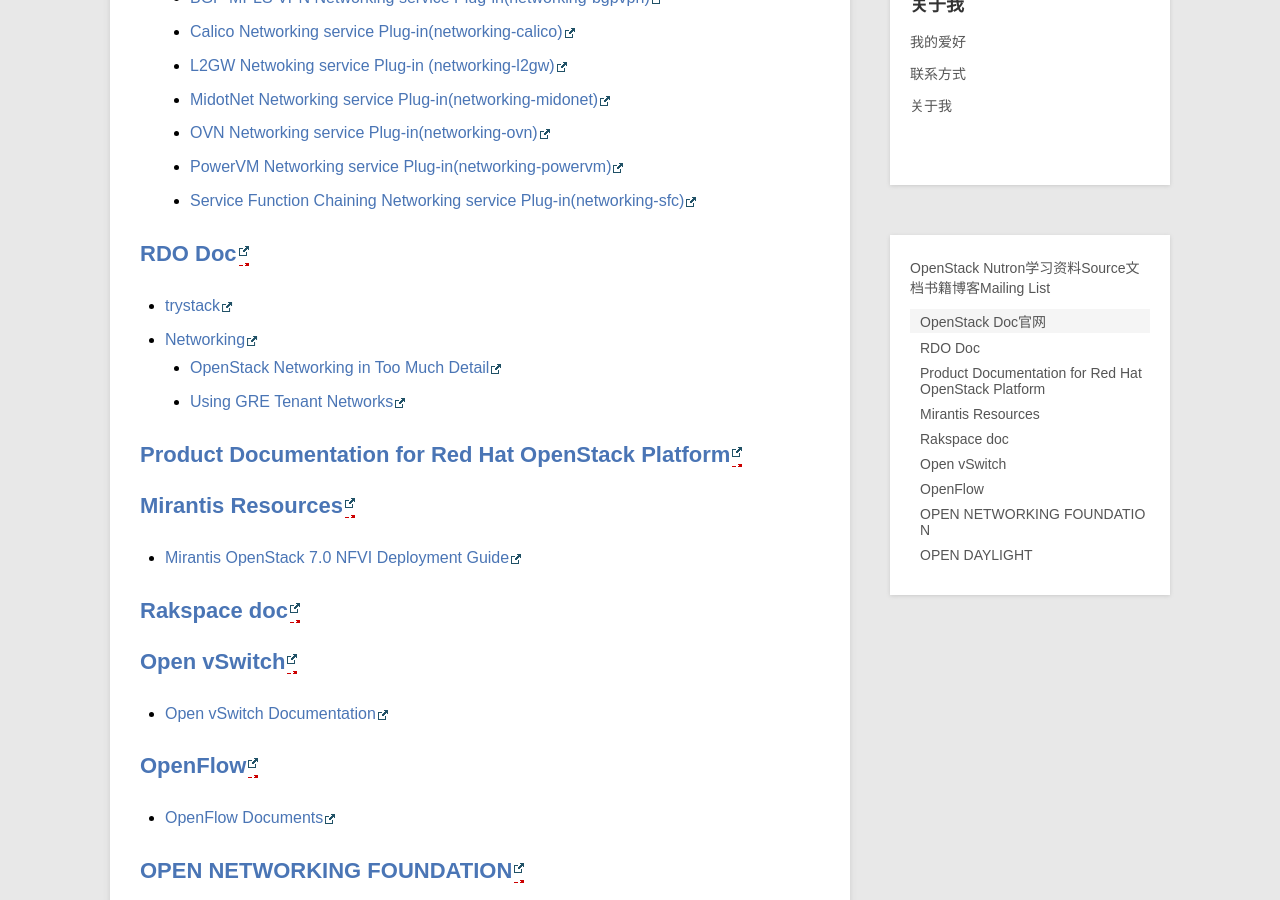
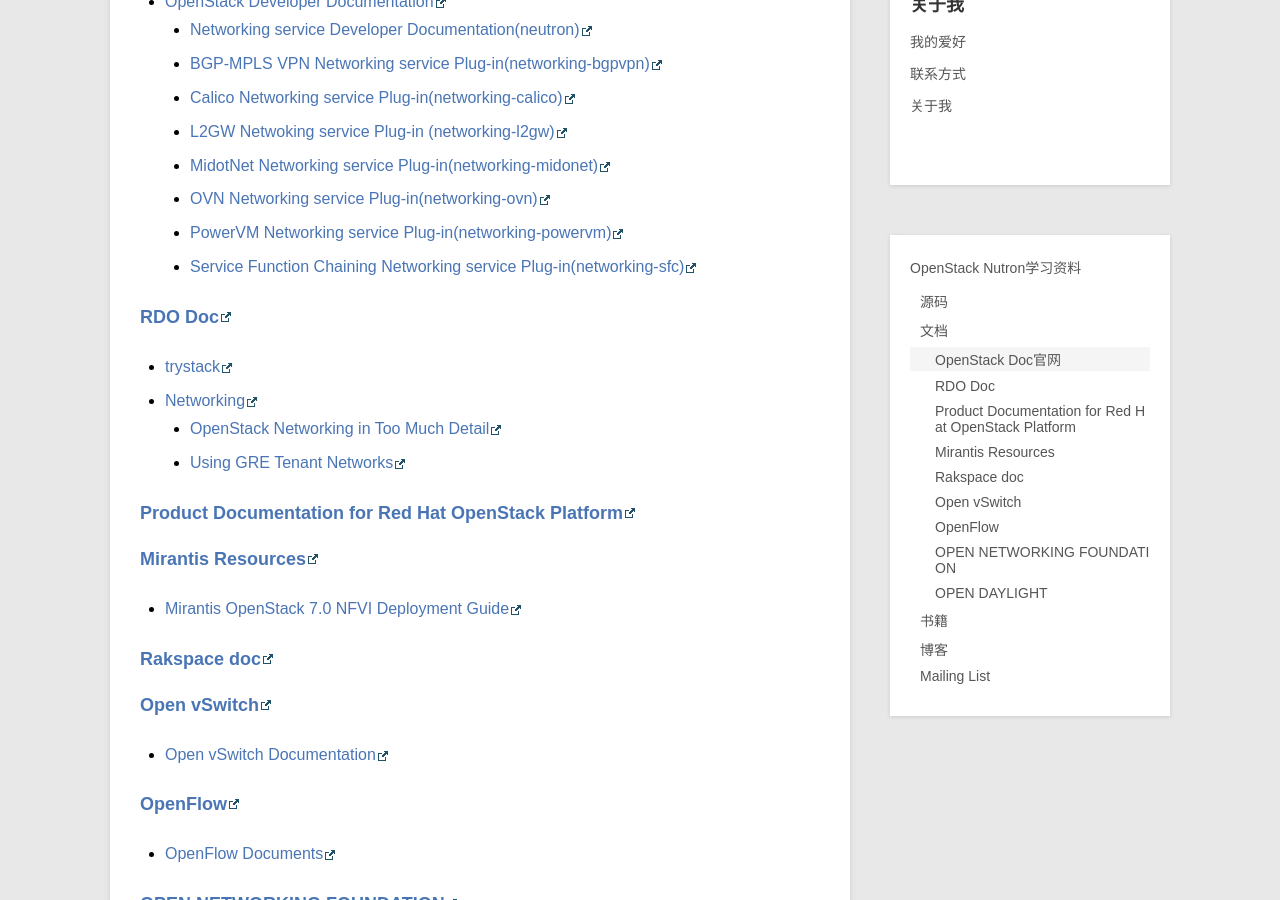
Before and after one commit to xiaofandh12/xiaofandh12.github.io, a Jekyll site: the page built from _posts/blog/2016-04-21-OpenStack-Nutron-Learning-Material.md, in a window 1280 px wide and 900 px high, scrolled down 1350 px. Built offline with Jekyll 4.4.1, drawn with Linux system fonts in a browser that asks for light colours; Markdown is read by kramdown in place of the engine named in the settings; comment, search, counter and statistics services are not loaded.

Commit message:
2016-04-21-OpenStack-Neutron-Learning-Material.md一级标题显示有问题

```diff
--- a/_posts/blog/2016-04-21-OpenStack-Nutron-Learning-Material.md
+++ b/_posts/blog/2016-04-21-OpenStack-Nutron-Learning-Material.md
@@ -5,11 +5,11 @@
 category: blog
 ---
 
-# Source
+## 源码
 [OpenStack Neutron](https://github.com/openstack/neutron)
 
-#文档
-## [OpenStack Doc官网](http://docs.openstack.org)
+## 文档
+### [OpenStack Doc官网](http://docs.openstack.org)
 
 * [OpenStack Installation Guide for Red Hat Enterprise Linux and CentOS](http://docs.openstack.org/mitaka/install-guide-rdo/)
 * [OpenStack Networking Guide](http://docs.openstack.org/mitaka/networking-guide/)
@@ -44,34 +44,34 @@
 	* [PowerVM Networking service Plug-in(networking-powervm)](http://docs.openstack.org/developer/networking-powervm/)
 	* [Service Function Chaining Networking service Plug-in(networking-sfc)](http://docs.openstack.org/developer/networking-sfc/)
 
-## [RDO Doc](https://www.rdoproject.org/documentation/)
+### [RDO Doc](https://www.rdoproject.org/documentation/)
 
 * [trystack](http://trystack.org)
 * [Networking](https://www.rdoproject.org/documentation/networking/)
 	* [OpenStack Networking in Too Much Detail](https://www.rdoproject.org/networking/networking-in-too-much-detail/)
 	* [Using GRE Tenant Networks](https://www.rdoproject.org/networking/using-gre-tenant-networks/)
 
-## [Product Documentation for Red Hat OpenStack Platform](https://access.redhat.com/documentation/en/red-hat-openstack-platform/)
+### [Product Documentation for Red Hat OpenStack Platform](https://access.redhat.com/documentation/en/red-hat-openstack-platform/)
 
-## [Mirantis Resources](https://www.mirantis.com/openstack-resources/)
+### [Mirantis Resources](https://www.mirantis.com/openstack-resources/)
 
 * [Mirantis OpenStack 7.0 NFVI Deployment Guide](https://content.mirantis.com/MOS-7-NFVI-Whitepaper-Landing-Page.html)
 
-## [Rakspace doc](http://docs.rackspace.com)
+### [Rakspace doc](http://docs.rackspace.com)
 
-## [Open vSwitch](http://openvswitch.org)
+### [Open vSwitch](http://openvswitch.org)
 
 * [Open vSwitch Documentation](http://openvswitch.org/support/)
 
-## [OpenFlow](http://archive.openflow.org)
+### [OpenFlow](http://archive.openflow.org)
 
 * [OpenFlow Documents](http://archive.openflow.org/wp/documents/)
 
-## [OPEN NETWORKING FOUNDATION](https://www.opennetworking.org/)
+### [OPEN NETWORKING FOUNDATION](https://www.opennetworking.org/)
 
-## [OPEN DAYLIGHT](https://www.opendaylight.org)
+### [OPEN DAYLIGHT](https://www.opendaylight.org)
 
-#书籍
+## 书籍
 * 《TCP/IP详解 卷一：协议》、《TCP/IP详解 卷二：实现》 by W.Richard Stenvens
 * 《UNIX网络编程 卷一：套接字联网API》、《UNIX网络编程 卷二：进程间通信》 by W.Richard Stevens
 * 《UNIX环境高级编程》by W.Richard Stevens
@@ -80,7 +80,7 @@
 * 《Learn OpenStack Networking (Neutron)》
 
 
-#博客
+## 博客
 * [有云博客](https://www.ustack.com/about/blog/)
 * [Mirants Blog](https://www.mirantis.com/blog/)
 * [RDO Community Blogs](http://techs.enovance.com)
@@ -88,5 +88,5 @@
 * [孔令贤](http://lingxiankong.github.io)
 * [Blogs - Red Hat Customer Portal](https://access.redhat.com/blogs/)
 
-#Mailing List
+## Mailing List
 openstack-dev@lists.openstack.org
```
